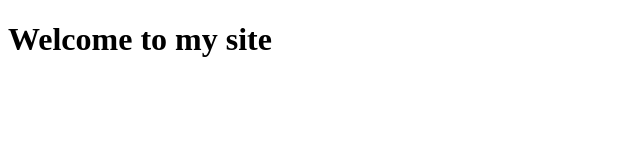
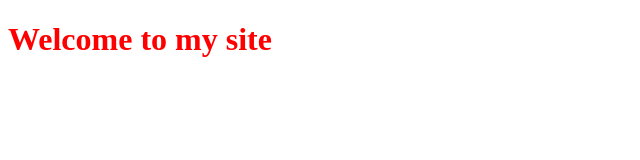
Before and after one commit to bachirguenoua/bachirguenoua.github.io, a plain HTML site: page index.html in a window 1280 px wide. Shown: the whole page, without its empty margins (0-640 px from the left). Drawn offline with Linux system fonts and the light colour scheme.

Commit message:
change the color to red

```diff
--- a/index.html
+++ b/index.html
@@ -6,6 +6,6 @@
     <title>my site</title>
 </head>
 <body>
-    <h1>Welcome to my site </h1>
+    <h1 style="color: red;">Welcome to my site </h1>
 </body>
 </html>
```
Also changed, not shown: hello.html (deleted, +0 -11 lines).
